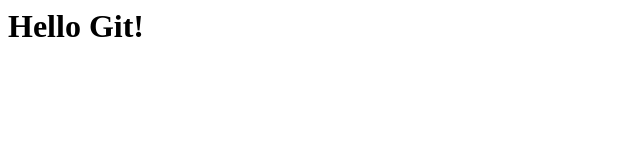
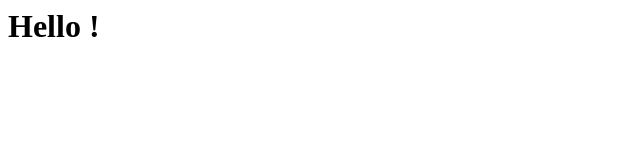
Before and after one commit to nemonigil/git-sample, a plain HTML site: page index.html in a window 1280 px wide. Shown: the full height of the page, 0-640 px from the left. Drawn offline with Linux system fonts and the light colour scheme.

Commit message:
Wrong Commit

```diff
--- a/index.html
+++ b/index.html
@@ -1 +1 @@
-<h1>Hello Git!</h1>
+<h1>Hello !</h1>
```
